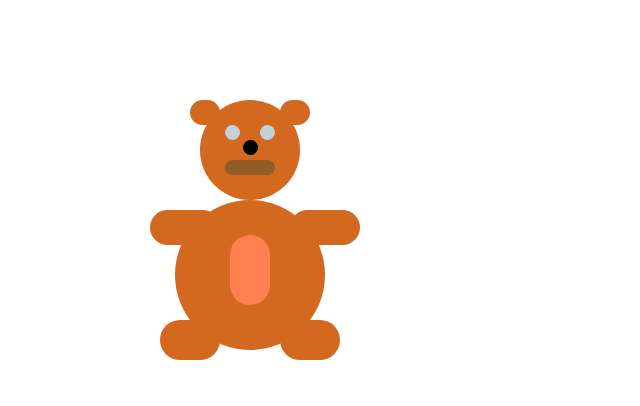
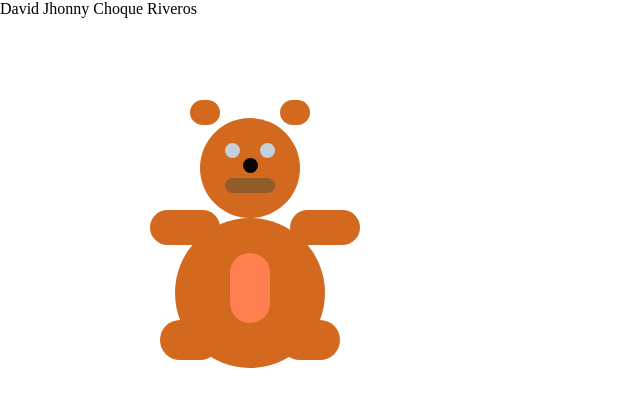
Before and after one commit to conejopuerco/3-9-2024-inf122, a plain HTML site: page index.html in a window 1280 px wide. Shown: the whole page, without its empty margins (0-640 px from the left). Drawn offline with Linux system fonts and the light colour scheme.

Commit message:
Update index.html

```diff
--- a/index.html
+++ b/index.html
@@ -8,6 +8,7 @@
     <title>Document</title>
 </head>
 <body>
+    <p>David Jhonny Choque Riveros </p>
     <div class="cabeza">
         <div class="ojo1"></div>
         <div class="ojo2"></div>
```
